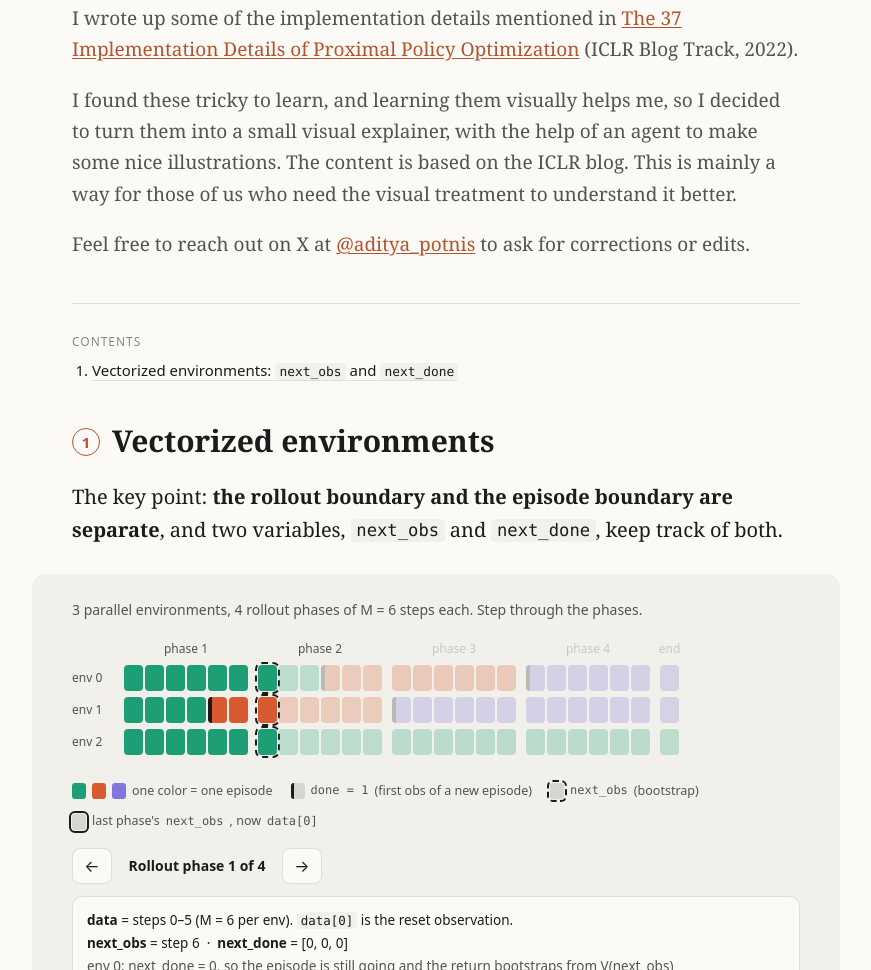
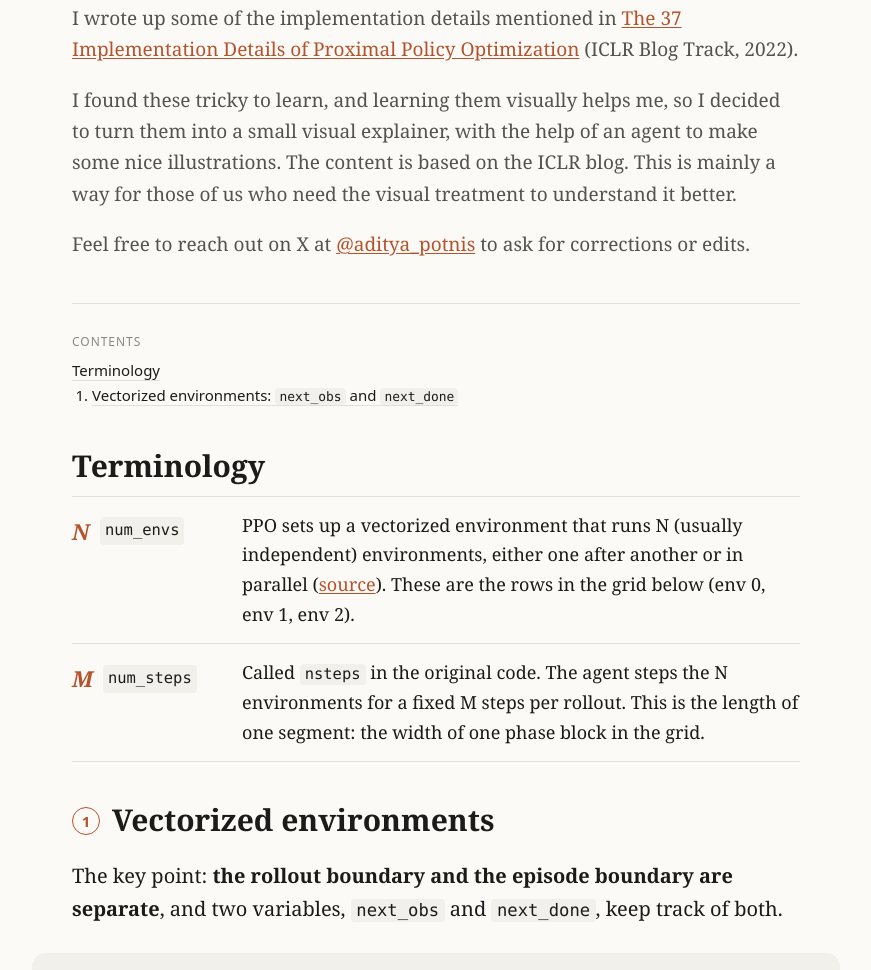
Before and after one commit to adipotnis/ppo-implementation-details-visually-explained, a plain HTML site: page index.html in a window 1280 px wide. Shown: the part 284-1254 px from the top of the page, without its empty margins (204-1075 px from the left). Drawn offline with Linux system fonts and the light colour scheme.

Commit message:
Add terminology section for N (num_envs) and M (num_steps)
Co-Authored-By: Claude Opus 5.5 <noreply@anthropic.com>
Claude-Session: https://claude.ai/code/session_01JrXhkht2dptZFmtKQ6wMj2

```diff
--- a/assets/style.css
+++ b/assets/style.css
@@ -115,6 +115,7 @@ h1 {
   margin: 0 0 6px;
 }
 .toc ol { margin: 0; padding-left: 20px; }
+.toc li.unnum { list-style: none; margin-left: -20px; }
 .toc a { color: var(--text); text-decoration: none; border-bottom: 1px solid var(--border); }
 .toc a:hover { border-color: var(--accent); }
 
@@ -141,6 +142,30 @@ h2 .num {
   place-items: center;
   transform: translateY(-4px);
 }
+/* Terminology */
+.terms { margin: 8px 0 0; }
+.term {
+  display: grid;
+  grid-template-columns: 150px 1fr;
+  gap: 4px 20px;
+  padding: 14px 0;
+  border-top: 1px solid var(--border);
+}
+.term:last-child { border-bottom: 1px solid var(--border); }
+.term dt { display: flex; align-items: center; gap: 10px; align-self: start; padding-top: 2px; }
+.term dd { margin: 0; }
+.sym {
+  font-family: var(--serif);
+  font-style: italic;
+  font-weight: 700;
+  font-size: 22px;
+  color: var(--accent);
+  min-width: 18px;
+}
+@media (max-width: 560px) {
+  .term { grid-template-columns: 1fr; }
+}
+
 h3 {
   font-family: var(--sans);
   font-size: 17px;
--- a/index.html
+++ b/index.html
@@ -37,9 +37,32 @@
     <nav class="toc" aria-label="Contents">
       <p class="toc-title">Contents</p>
       <ol>
-        <li><a href="#vectorized-envs">Vectorized environments: <code>next_obs</code> and <code>next_done</code></a></li>
+        <li class="unnum"><a href="#terminology">Terminology</a></li>
+        <li value="1"><a href="#vectorized-envs">Vectorized environments: <code>next_obs</code> and <code>next_done</code></a></li>
       </ol>
     </nav>
+
+    <section id="terminology" class="section">
+      <h2>Terminology</h2>
+      <dl class="terms">
+        <div class="term">
+          <dt><span class="sym">N</span><code>num_envs</code></dt>
+          <dd>
+            PPO sets up a vectorized environment that runs N (usually independent) environments, either one after
+            another or in parallel
+            (<a href="https://iclr-blog-track.github.io/2022/03/25/ppo-implementation-details/">source</a>).
+            These are the rows in the grid below (env 0, env 1, env 2).
+          </dd>
+        </div>
+        <div class="term">
+          <dt><span class="sym">M</span><code>num_steps</code></dt>
+          <dd>
+            Called <code>nsteps</code> in the original code. The agent steps the N environments for a fixed M steps
+            per rollout. This is the length of one segment: the width of one phase block in the grid.
+          </dd>
+        </div>
+      </dl>
+    </section>
 
     <article id="vectorized-envs" class="section">
       <h2><span class="num">1</span> Vectorized environments</h2>
```
